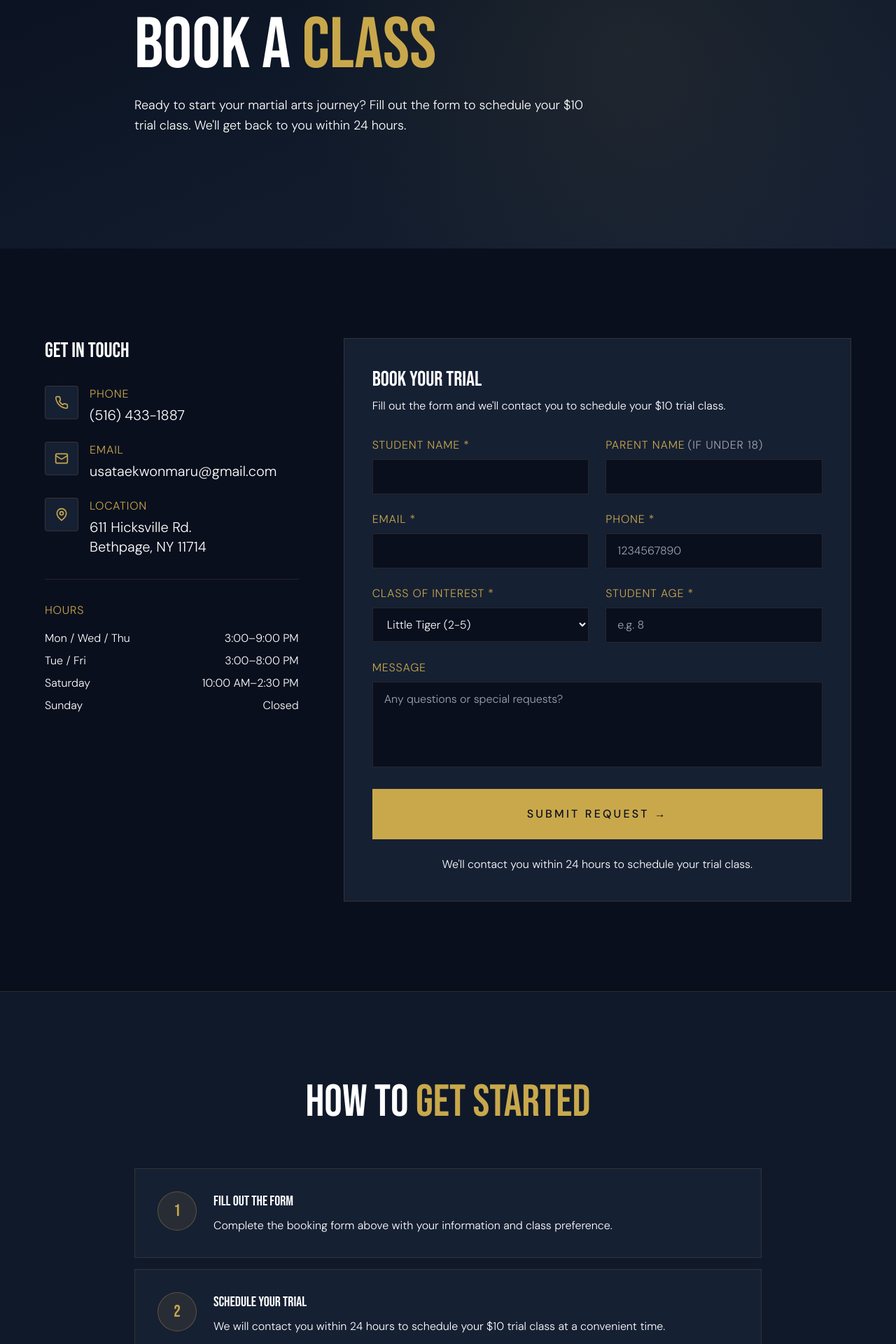
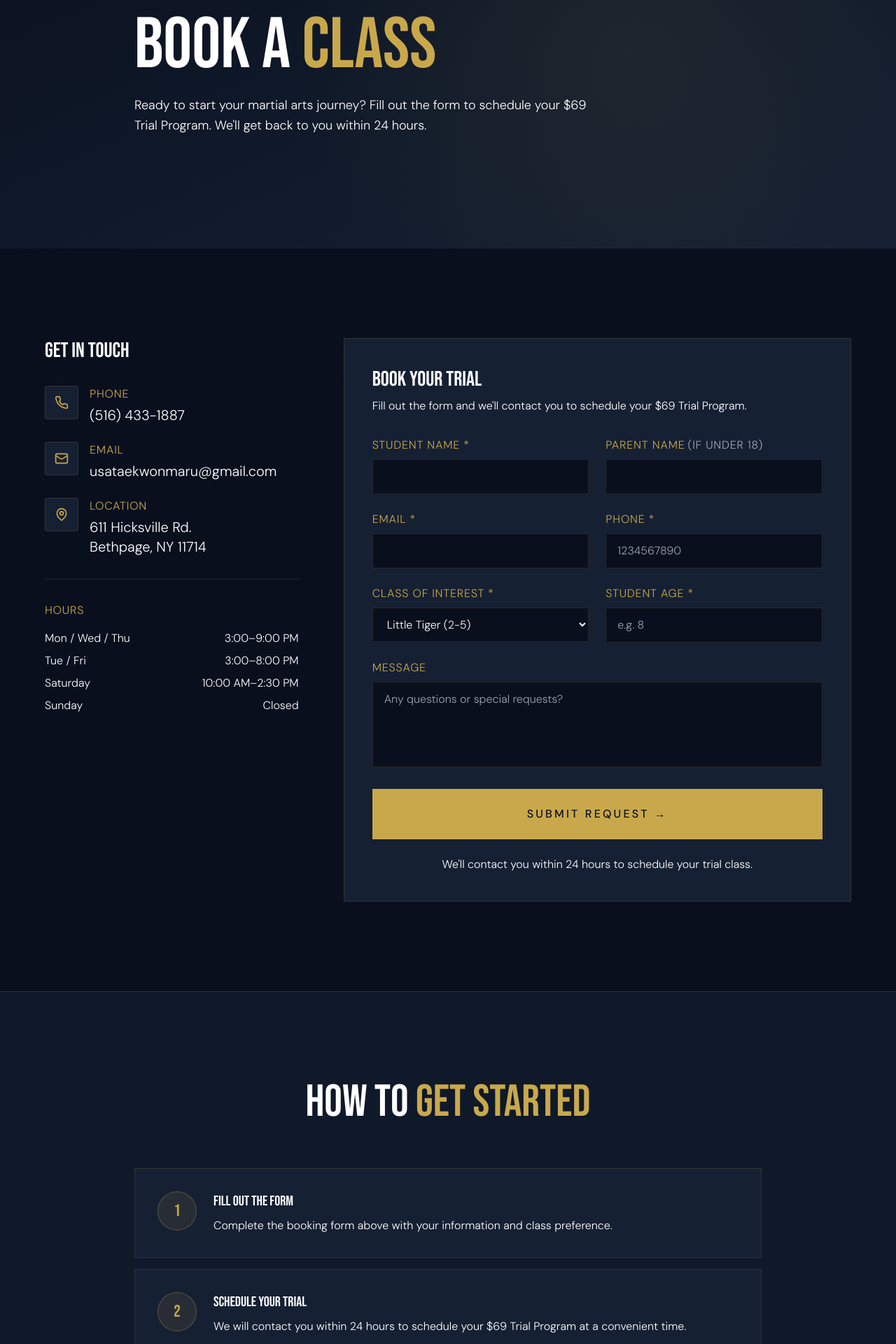
Before and after one commit to akabhowmick/taekwonmaru-2026, a React (Vite) app: page /contact in a window 1280 px wide. Shown: the part 220-2140 px from the top of the page at 70% size. Built offline with nearby package versions, Linux system fonts and the light colour scheme.

Commit message:
replace  with

```diff
--- a/src/components/Contact/CompactForm.tsx
+++ b/src/components/Contact/CompactForm.tsx
@@ -13,7 +13,7 @@ export function CompactTrialForm() {
   return (
     <div className="bg-navy/80 backdrop-blur-sm border border-border p-8">
       <h2 className="font-bebas text-2xl text-white mb-1">Book Your Trial</h2>
-      <p className="text-base 2xl:text-xl text-white mb-6">$10 trial · Any program · All ages</p>
+      <p className="text-base 2xl:text-xl text-white mb-6">$69 trial · Any program · All ages</p>
 
       {submitStatus === "success" && (
         <div
@@ -174,7 +174,7 @@ export function CompactTrialForm() {
           disabled={isSubmitting}
           className="w-full"
         >
-          {isSubmitting ? "Sending..." : "Book My $10 Trial →"}
+          {isSubmitting ? "Sending..." : "Book My $69 Trial →"}
         </Button>
       </form>
     </div>
--- a/src/components/Contact/FulllForm.tsx
+++ b/src/components/Contact/FulllForm.tsx
@@ -14,7 +14,7 @@ export function FullTrialForm() {
     <div className="bg-navy-light border border-border p-8 lg:p-10">
       <h2 className="font-bebas text-3xl text-white mb-2">Book Your Trial</h2>
       <p className="text-base 2xl:text-xl text-white mb-8">
-        Fill out the form and we'll contact you to schedule your $10 trial class.
+        Fill out the form and we'll contact you to schedule your $69 Trial Program.
       </p>
 
       {submitStatus === "success" && (
--- a/src/components/Home/HomeHero.tsx
+++ b/src/components/Home/HomeHero.tsx
@@ -56,7 +56,7 @@ export function HomeHero() {
             <div className="flex flex-wrap items-center gap-6 lg:hidden">
               <Link aria-label="Go to the contact page to schedule a trial class!" to="/contact">
                 <Button variant="primary" size="lg">
-                  Book a $10 Trial Class →
+                  Book a $69 Trial Program →
                 </Button>
               </Link>
               <Link aria-label="Read over our programs" to="/programs">
--- a/src/components/Home/TrialCtaBand.tsx
+++ b/src/components/Home/TrialCtaBand.tsx
@@ -3,7 +3,7 @@ import { Button } from "@/components/ui/button";
 
 /**
  * TrialCtaBand
- * Full-width band highlighting the $10 trial offer.
+ * Full-width band highlighting the $69 trial offer.
  */
 export function TrialCtaBand() {
   return (
--- a/src/pages/ContactPage.tsx
+++ b/src/pages/ContactPage.tsx
@@ -9,7 +9,7 @@ const steps = [
   },
   {
     title: "Schedule Your Trial",
-    desc: "We will contact you within 24 hours to schedule your $10 trial class at a convenient time.",
+    desc: "We will contact you within 24 hours to schedule your $69 Trial Program at a convenient time.",
   },
   {
     title: "Take the Class",
@@ -32,7 +32,7 @@ export function ContactPage() {
             Book a <span className="text-gold">Class</span>
           </>
         }
-        subtitle="Ready to start your martial arts journey? Fill out the form to schedule your $10 trial class. We'll get back to you within 24 hours."
+        subtitle="Ready to start your martial arts journey? Fill out the form to schedule your $69 Trial Program. We'll get back to you within 24 hours."
         glow="right"
       />
 
--- a/src/pages/ProgramsPage.tsx
+++ b/src/pages/ProgramsPage.tsx
@@ -110,7 +110,7 @@ export function ProgramsPage() {
             Ready to <span className="text-gold">Start?</span>
           </h2>
           <p className="text-lg leading-relaxed text-white max-w-2xl mx-auto mb-12">
-            All programs start with a $10 trial class. No commitments, no pressure — just come
+            All programs start with a $69 Trial Program. No commitments, no pressure — just come
             experience the TaekwonMaru difference.
           </p>
           <div className="flex flex-col sm:flex-row items-center justify-center gap-5">
--- a/src/pages/SchedulePage.tsx
+++ b/src/pages/SchedulePage.tsx
@@ -164,7 +164,7 @@ export function SchedulePage() {
             Ready to <span className="text-gold">Join?</span>
           </h2>
           <p className="text-lg text-white mb-10">
-            Book your $10 trial class and experience TaekwonMaru firsthand.
+            Book your $69 Trial Program and experience TaekwonMaru firsthand.
           </p>
           <Link to="/contact" aria-label="Go to the contact page to book your trial class">
             <Button variant="primary" size="lg">
```
